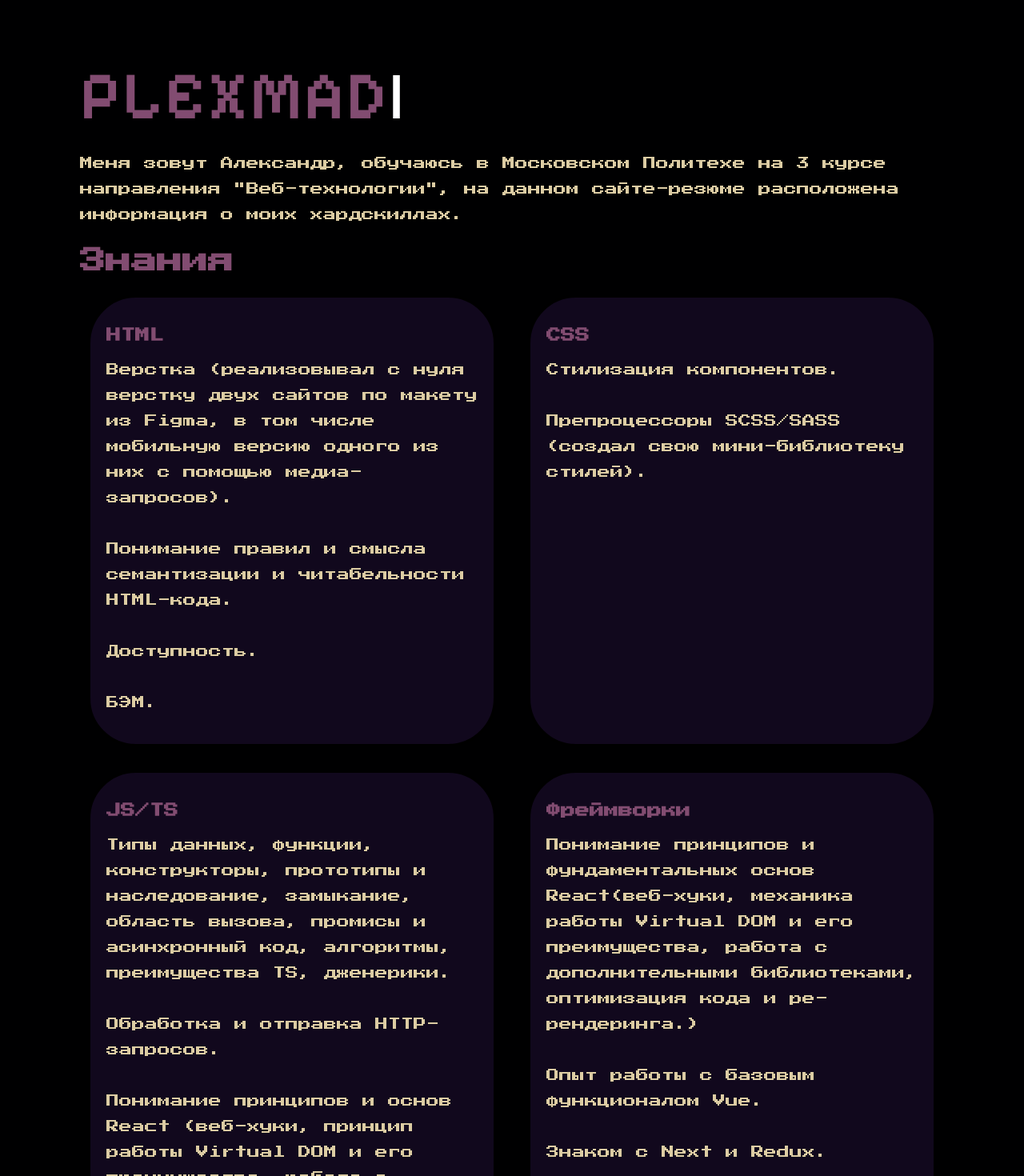
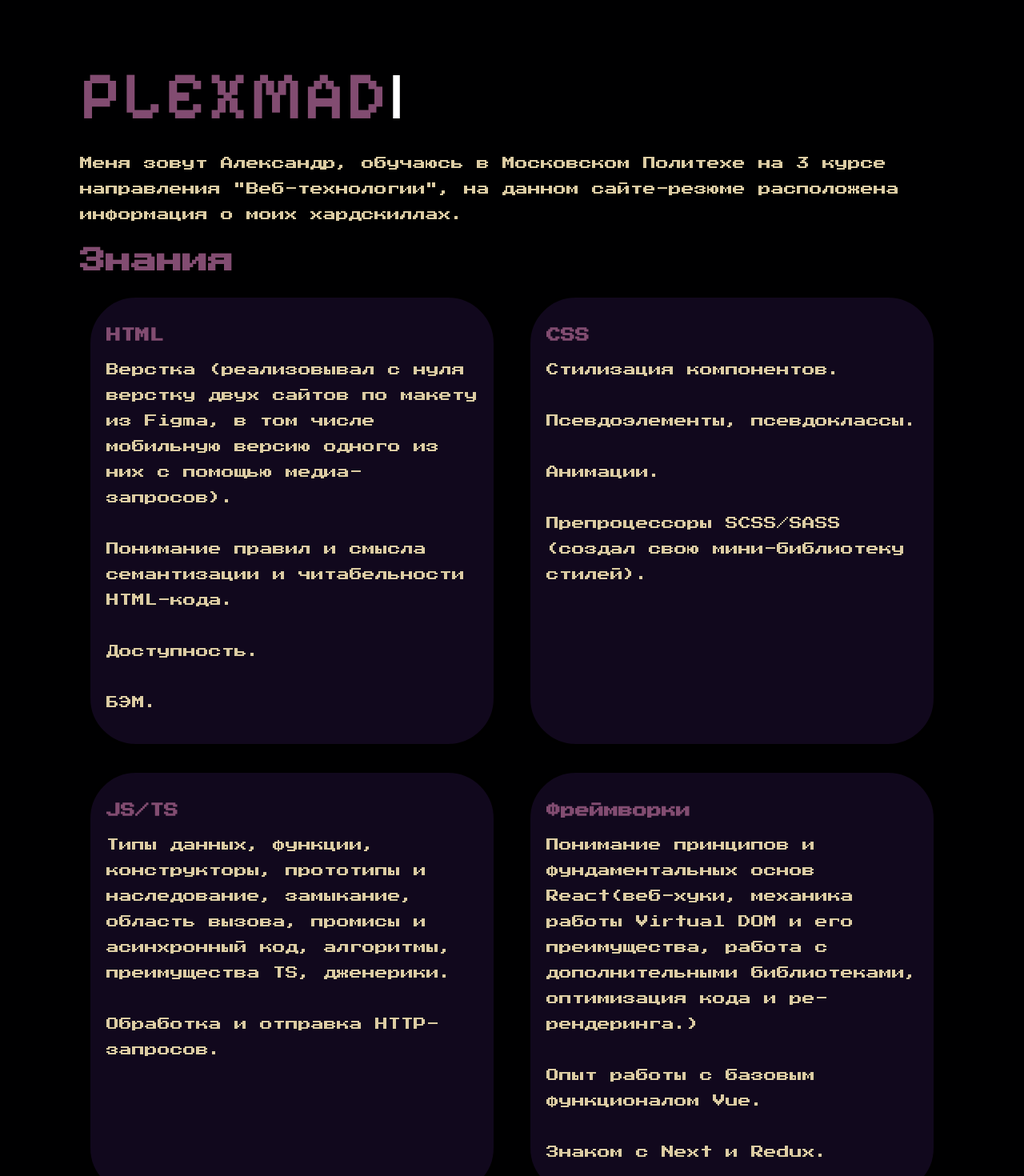
Before and after one commit to PlexMAD/oditrom, a React (Create React App) app in the folder web/: page / in a window 1280 px wide. Shown: the top 1470 px of the page at 80% size. Built offline with nearby package versions, Linux system fonts and the light colour scheme.

Commit message:
text fix

```diff
--- a/web/src/texts/css.ts
+++ b/web/src/texts/css.ts
@@ -1,5 +1,7 @@
 const csstext = `
   Стилизация компонентов.<br><br>
+  Псевдоэлементы, псевдоклассы.<br><br>
+  Анимации.<br><br>
   Препроцессоры SCSS/SASS (создал свою мини-библиотеку стилей).
 `;
 
--- a/web/src/texts/jsts.ts
+++ b/web/src/texts/jsts.ts
@@ -1,8 +1,6 @@
 const jststext = `
   Типы данных, функции, конструкторы, прототипы и наследование, замыкание, область вызова, промисы и асинхронный код, алгоритмы, преимущества TS, дженерики.<br><br>
   Обработка и отправка HTTP-запросов.<br><br>
-  Понимание принципов и основ React (веб-хуки, принцип работы Virtual DOM и его преимущества, работа с дополнительными библиотеками, оптимизация кода и ре-рендеринга).<br><br>
-  Опыт работы с базовым функционалом Vue.
 `;
 
 export default jststext;
```
